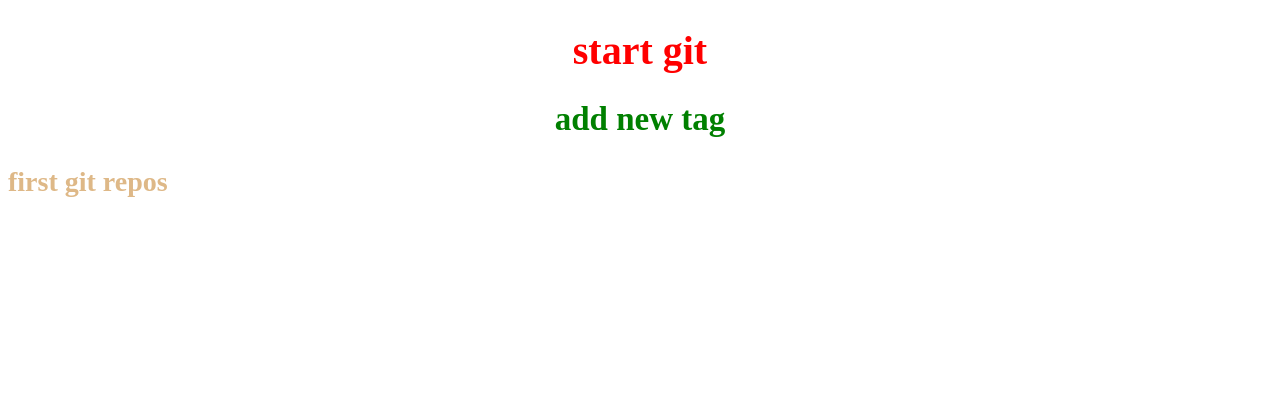
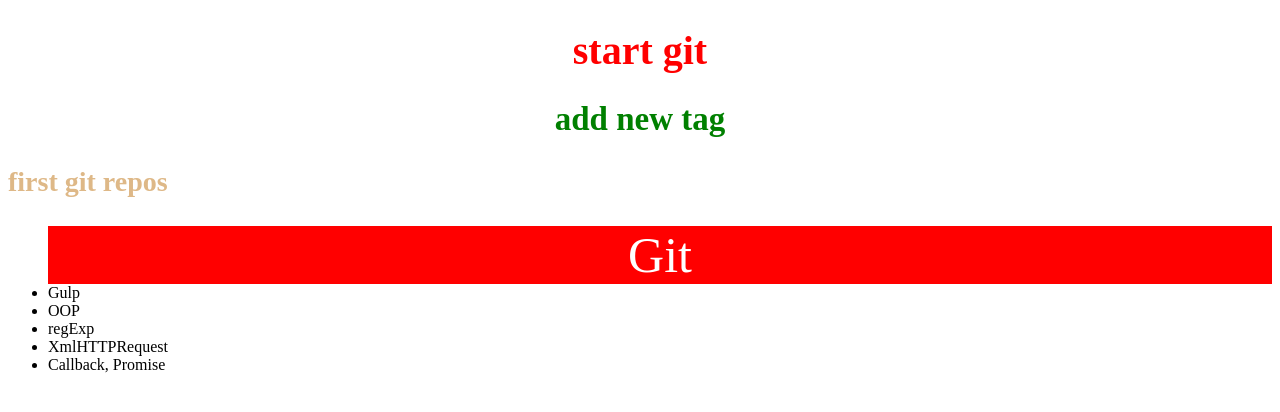
Before and after one commit to dianaporodko/git-testing, a plain HTML site: page index.html in a window 1280 px wide. Drawn offline with Linux system fonts and the light colour scheme.

Commit message:
create new branch

```diff
--- a/index.html
+++ b/index.html
@@ -13,6 +13,15 @@
     <h2>add new tag</h2>
     <h3>first git repos</h3>
 
+    <ul>
+        <li>Git</li>
+        <li>Gulp</li>
+        <li>OOP</li>
+        <li>regExp</li>
+        <li>XmlHTTPRequest</li>
+        <li>Callback, Promise</li>
+    </ul>
+
 
     <script src="script.js"></script>
 </body>
--- a/style.css
+++ b/style.css
@@ -13,3 +13,10 @@ h3{
     font-size: 28px;
 
 }
+
+li:first-child{
+    background-color: red;
+    text-align: center;
+    color: white;
+    font-size: 50px;
+}
```
